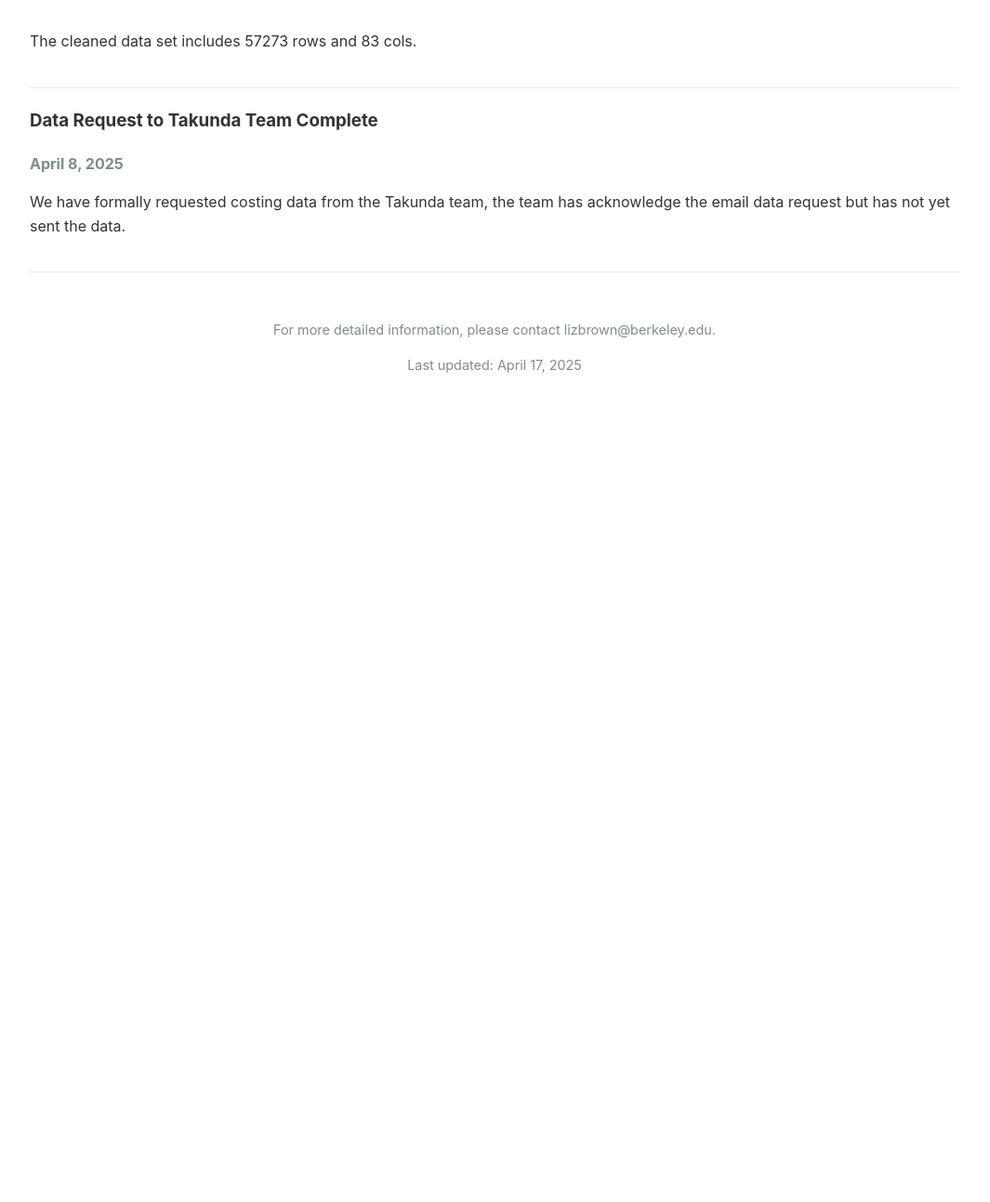
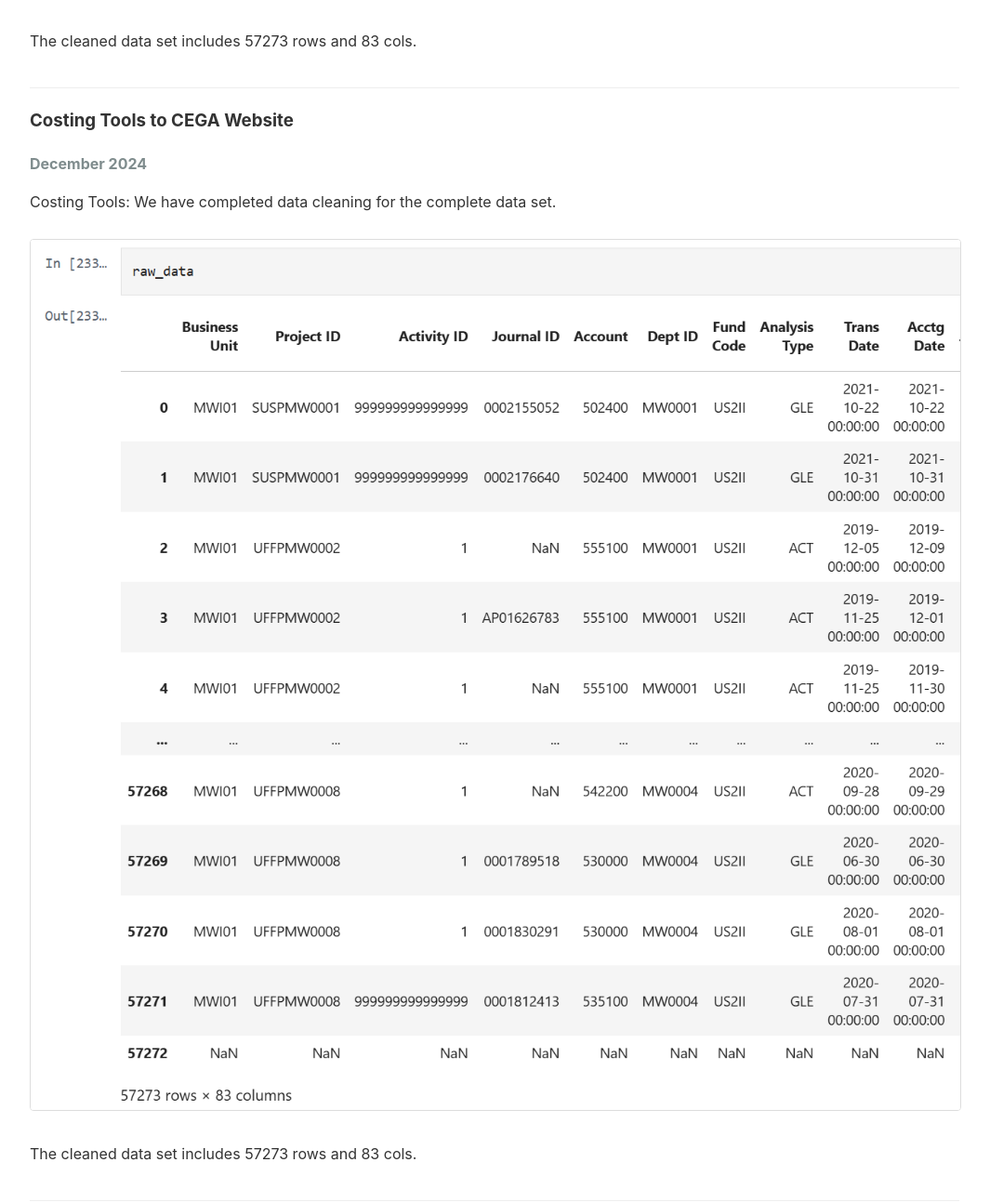
Before and after one commit to lizbrown2000/Titukulane-Project-Dashboard, a plain HTML site: page index.html in a window 1280 px wide. Shown: the part 2747-4040 px from the top of the page at 93% size, without its empty margins (108-1173 px from the left). Before the commit the page ends 3185 px from the top, so only its background shows below. Drawn offline with Linux system fonts and the light colour scheme.

Commit message:
Update index.html

```diff
--- a/index.html
+++ b/index.html
@@ -161,6 +161,14 @@
         <p>The cleaned data set includes 57273 rows and 83 cols.</p>
     </div>
 
+       <div class="update-container">
+        <h3>Costing Tools to CEGA Website</h3>
+        <p class="update-date">December 2024</p>
+        <p>Costing Tools: We have completed data cleaning for the complete data set.</p>
+        <img src="assets/images/ttkdatashot.png" alt="User Interface Screenshot" class="screenshot">
+        <p>The cleaned data set includes 57273 rows and 83 cols.</p>
+    </div>
+
     <div class="update-container">
         <h3>Data Request to Takunda Team Complete</h3>
         <p class="update-date">April 8, 2025</p>
```
